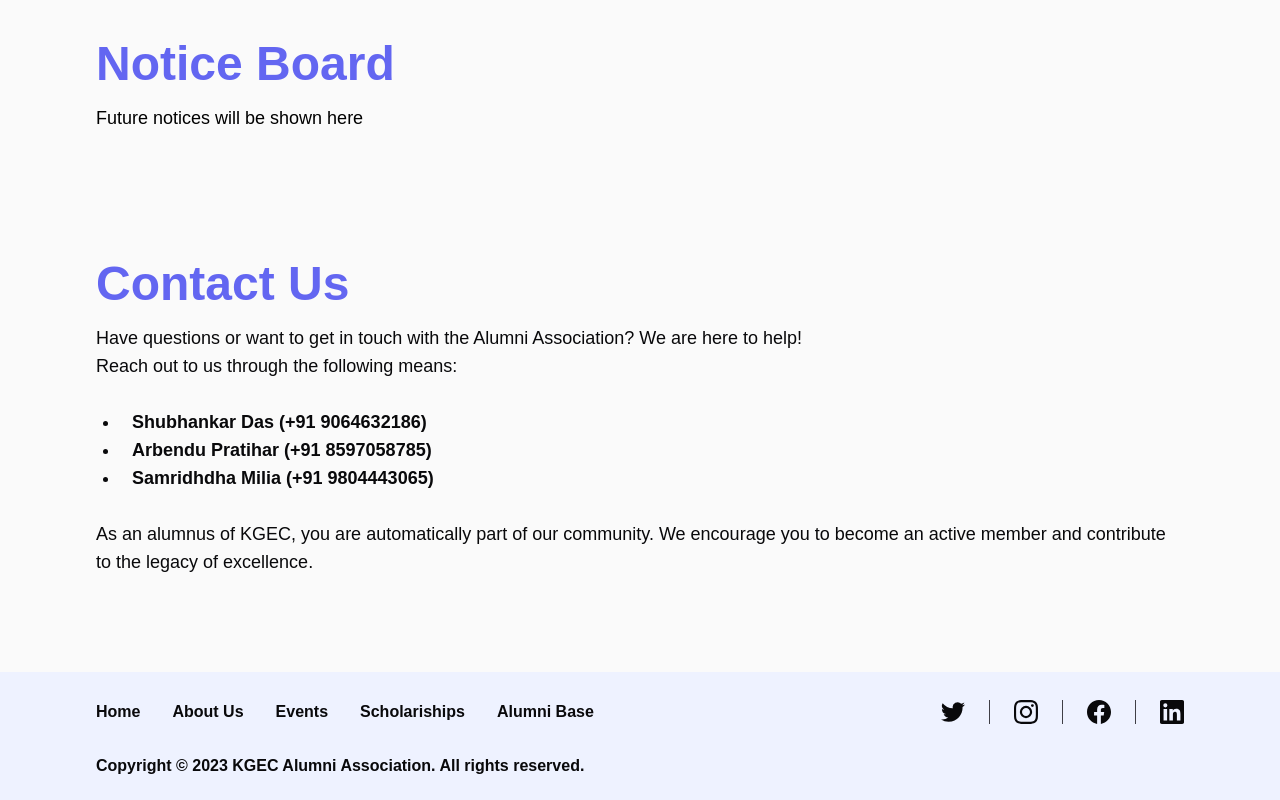
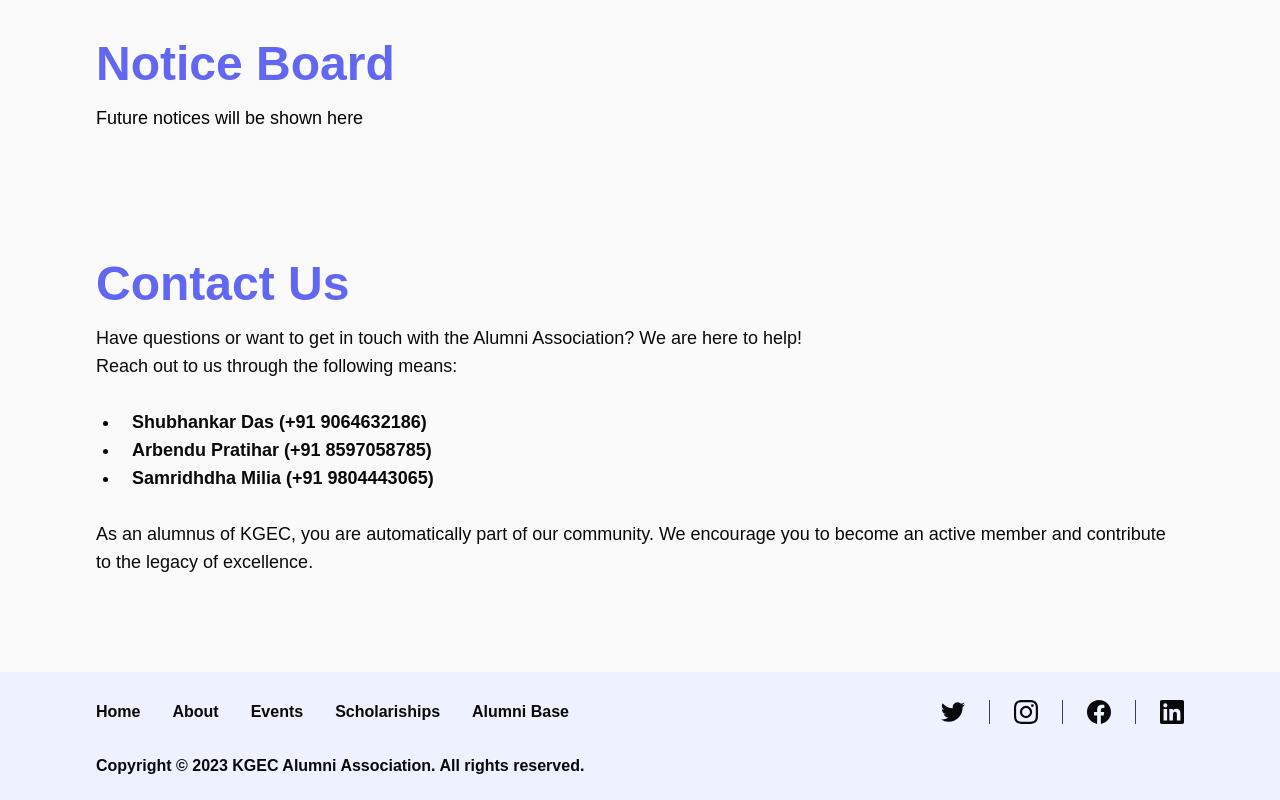
Before and after one commit to kgec-alumni-interaction-cell/website, a Next.js app: page / in a window 1280 px wide. Shown: the part 2028-2828 px from the top of the page. Built offline with nearby package versions, Linux system fonts and the light colour scheme; a web font is replaced by a local one.

Commit message:
added footer nav links

```diff
--- a/src/components/footer/index.tsx
+++ b/src/components/footer/index.tsx
@@ -1,3 +1,5 @@
+import Link from "next/link";
+
 function Footer() {
   return (
     <footer className="bg-indigo-50 min-w-full min-h-[16vh] max-h-auto flex flex-col-reverse gap-8 justify-start px-6 md:px-8 lg:px-24 py-6">
@@ -6,37 +8,37 @@ function Footer() {
       </p>
       <div className="flex flex-col lg:flex-row justify-between gap-8">
         <div className="flex flex-col lg:flex-row gap-4 lg:gap-8">
-          <a
-            href=""
+          <Link
+            href="/"
             className="text-zinc-950 hover:text-zinc-800/80 duration-200 font-semibold"
           >
             Home
-          </a>
-          <a
-            href=""
+          </Link>
+          <Link
+            href="/about"
             className="text-zinc-950 hover:text-zinc-800/80 duration-200 font-semibold"
           >
-            About Us
-          </a>
-          <a
-            href=""
+            About
+          </Link>
+          <Link
+            href="/events"
             className="text-zinc-950 hover:text-zinc-800/80 duration-200 font-semibold"
           >
             Events
-          </a>
-          <a
-            href=""
+          </Link>
+          <Link
+            href="/scholarships"
             className="text-zinc-950 hover:text-zinc-800/80 duration-200 font-semibold"
           >
             Scholariships
-          </a>
-          <a
-            href=""
+          </Link>
+          <Link
+            href="/alumnibase"
             className="text-zinc-950 hover:text-zinc-800/80 duration-200 font-semibold"
           >
             {" "}
             Alumni Base
-          </a>
+          </Link>
         </div>
         <div className="flex divide-x divide-zinc-700 gap-6">
           <a
```
